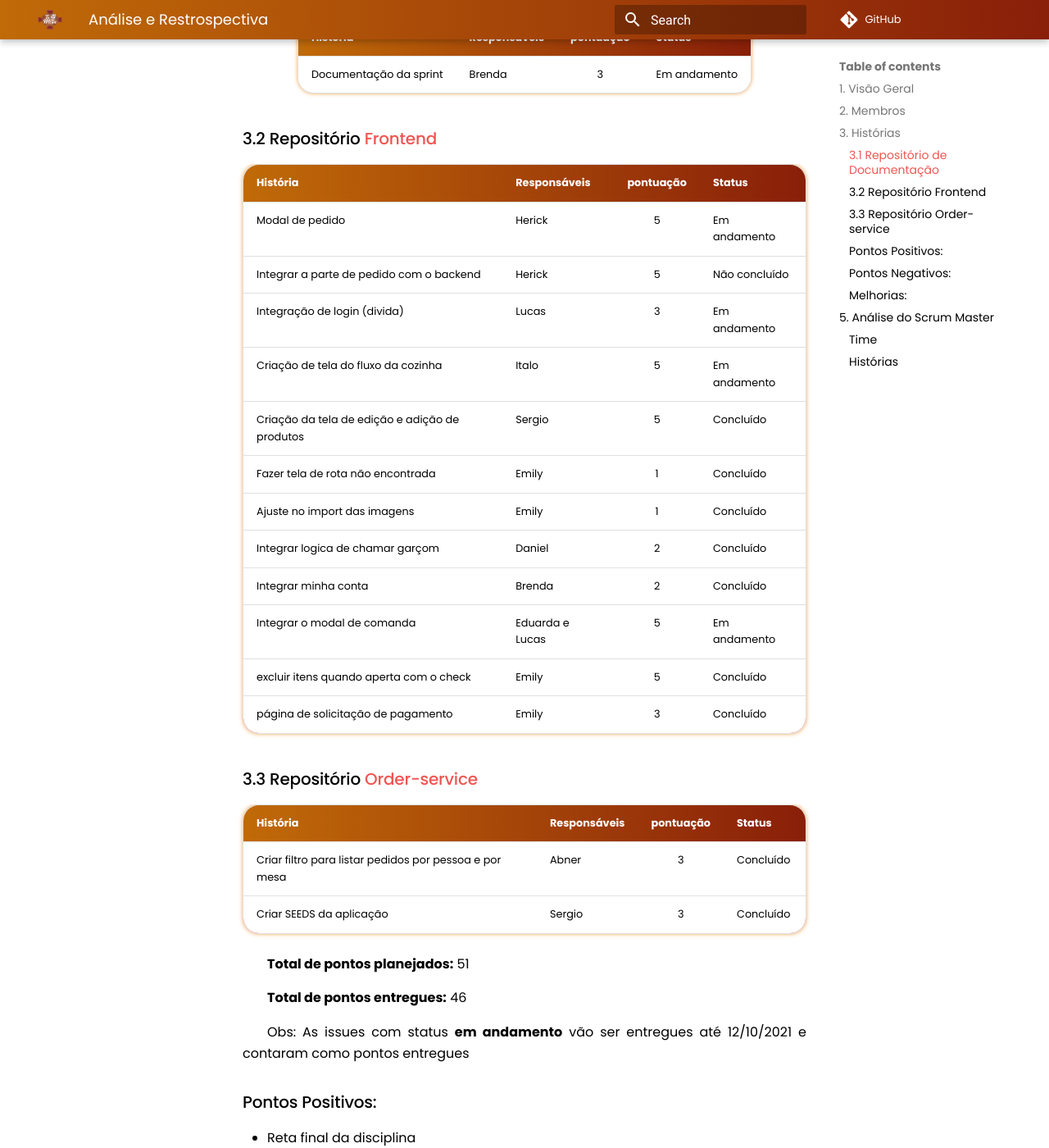
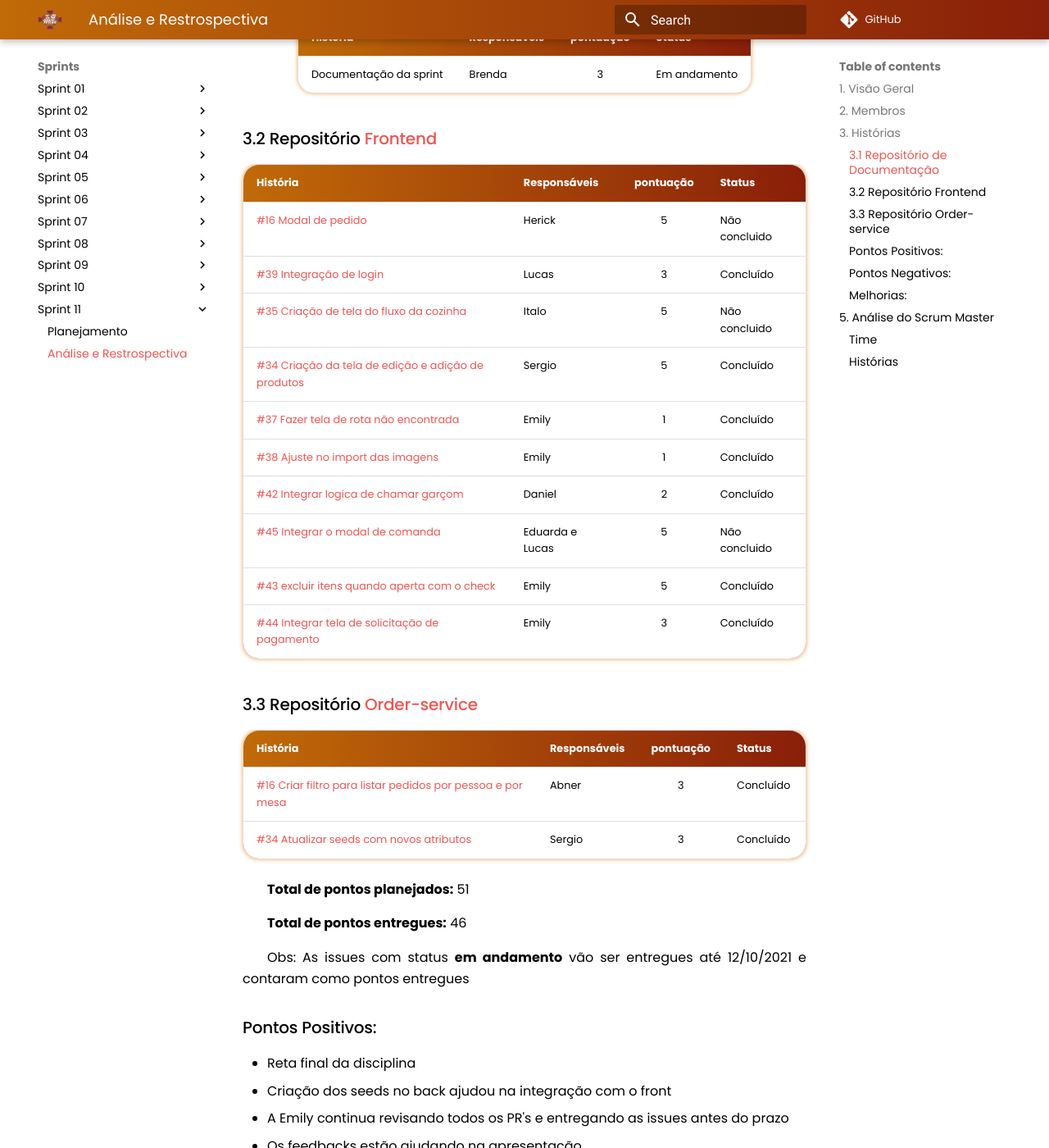
Before and after one commit to UnBArqDsw2021-1/2021.1_G02_TaNaMesa_docs, an MkDocs documentation site: the page built from docs/Sprints/Sprint-11/Review-11.md, in a window 1280 px wide and 1400 px high, scrolled down 1066 px. Shown: the whole window at 82% size. Built offline with MkDocs 1.6.1 and Material for MkDocs 9.7.7, drawn with Linux system fonts in a browser that asks for light colours; comment, search, counter and statistics services are not loaded; some of the changed text lies outside the part shown.

Commit message:
(#131) adição de análise do scrum master

```diff
--- a/docs/Sprints/Sprint-11/Review-11.md
+++ b/docs/Sprints/Sprint-11/Review-11.md
@@ -2,11 +2,11 @@
 
 ## 1. Visão Geral
 
-**Número da Sprint:** 10
+**Número da Sprint:** 11
 
-**Data de Início:** 27/09/2021
+**Data de Início:** 04/10/2021
 
-**Data de Término:** 04/10/2021
+**Data de Término:** 11/10/2021
 
 **Duração:** 7 dias
 
@@ -36,25 +36,23 @@
 
 | História                                       | Responsáveis    | pontuação | Status        |
 | :--------------------------------------------- | :-------------- | :-------: | ------------- |
-| Modal de pedido                                | Herick          |     5     | Em andamento  |
-| Integrar a parte de pedido com o backend       | Herick          |     5     | Não concluído |
-| Integração de login (divida)                   | Lucas           |     3     | Em andamento  |
-| Criação de tela do fluxo da cozinha            | Italo           |     5     | Em andamento  |
-| Criação da tela de edição e adição de produtos | Sergio          |     5     | Concluído     |
-| Fazer tela de rota não encontrada              | Emily           |     1     | Concluído     |
-| Ajuste no import das imagens                   | Emily           |     1     | Concluído     |
-| Integrar logica de chamar garçom               | Daniel          |     2     | Concluído     |
-| Integrar minha conta                           | Brenda          |     2     | Concluído     |
-| Integrar o modal de comanda                    | Eduarda e Lucas |     5     | Em andamento  |
-| excluir itens quando aperta com o check        | Emily           |     5     | Concluído     |
-| página de solicitação de pagamento             | Emily           |     3     | Concluído     |
+| [#16 Modal de pedido](https://github.com/UnBArqDsw2021-1/2021.1_G02_TaNaMesa_Frontend/issues/16)                                | Herick          |     5     | Não concluido |
+| [#39 Integração de login](https://github.com/UnBArqDsw2021-1/2021.1_G02_TaNaMesa_Frontend/issues/39)                   | Lucas           |     3     | Concluído  |
+| [#35 Criação de tela do fluxo da cozinha](https://github.com/UnBArqDsw2021-1/2021.1_G02_TaNaMesa_Frontend/issues/35)            | Italo           |     5     | Não concluido |
+| [#34 Criação da tela de edição e adição de produtos](https://github.com/UnBArqDsw2021-1/2021.1_G02_TaNaMesa_Frontend/issues/34) | Sergio          |     5     | Concluído     |
+| [#37 Fazer tela de rota não encontrada](https://github.com/UnBArqDsw2021-1/2021.1_G02_TaNaMesa_Frontend/issues/37)              | Emily           |     1     | Concluído     |
+| [#38 Ajuste no import das imagens](https://github.com/UnBArqDsw2021-1/2021.1_G02_TaNaMesa_Frontend/issues/38)                   | Emily           |     1     | Concluído     |
+| [#42 Integrar logica de chamar garçom](https://github.com/UnBArqDsw2021-1/2021.1_G02_TaNaMesa_Frontend/issues/42)               | Daniel          |     2     | Concluído     |
+| [#45 Integrar o modal de comanda](https://github.com/UnBArqDsw2021-1/2021.1_G02_TaNaMesa_Frontend/issues/45)                    | Eduarda e Lucas |     5     | Não concluido  |
+| [#43 excluir itens quando aperta com o check](https://github.com/UnBArqDsw2021-1/2021.1_G02_TaNaMesa_Frontend/issues/43)        | Emily           |     5     | Concluído     |
+| [#44 Integrar tela de solicitação de pagamento](https://github.com/UnBArqDsw2021-1/2021.1_G02_TaNaMesa_Frontend/issues/44)             | Emily           |     3     | Concluído     |
 
 ### 3.3 Repositório [Order-service](https://github.com/UnBArqDsw2021-1/2021.1_G02_TaNaMesa_Order_Service)
 
 | História                                               | Responsáveis | pontuação | Status    |
 | :----------------------------------------------------- | :----------- | :-------: | --------- |
-| Criar filtro para listar pedidos por pessoa e por mesa | Abner        |     3     | Concluído |
-| Criar SEEDS da aplicação                               | Sergio       |     3     | Concluído |
+| [#16 Criar filtro para listar pedidos por pessoa e por mesa](https://github.com/UnBArqDsw2021-1/2021.1_G02_TaNaMesa_Order_Service/issues/16) | Abner        |     3     | Concluído |
+| [#34 Atualizar seeds com novos atributos](https://github.com/UnBArqDsw2021-1/2021.1_G02_TaNaMesa_Order_Service/pull/35)                               | Sergio       |     3     | Concluído |
 
 **Total de pontos planejados:** 51
 
@@ -79,15 +77,12 @@
 - Regras do frontend estão ficando complicadas (componentes fazendo várias coisas)
 
 ### Melhorias:
-
-<!-- TODO -->
+* Organizar melhor o tempo individual para todos entregarem as issues propostas
 
 ## 5. Análise do Scrum Master
 
 ### Time
-
-<!-- TODO -->
+  Os Membros estão demorando as atividades por causa do fim de semestre, onde tem muitas tarefas finais para fazer, e isso ta prejudicando as entregas.
 
 ### Histórias
-
-<!-- TODO -->
+  Foram prejudicadas devido à falta de comprometimento e fatores externos. A sprint foi finalizada com dívidas e resultou em um atraso no frontend, para finalizar o projeto.
--- a/mkdocs.yml
+++ b/mkdocs.yml
@@ -124,7 +124,7 @@
       - Sprints/Sprint-10/Review-10.md
     - Sprint 11:
       - Sprints/Sprint-11/Planning-11.md
-      ##- Sprints/Sprint-10/Review-10.md
+      - Sprints/Sprint-11/Review-11.md
 
   - Apresentações:
       - Apresentacoes/entrega-1.md
```
Also changed, not shown: docs/Sprints/Sprint-10/Review-10.md (+1 -1 lines), docs/Sprints/Sprint-11/Planning-11.md (+12 -16 lines).
